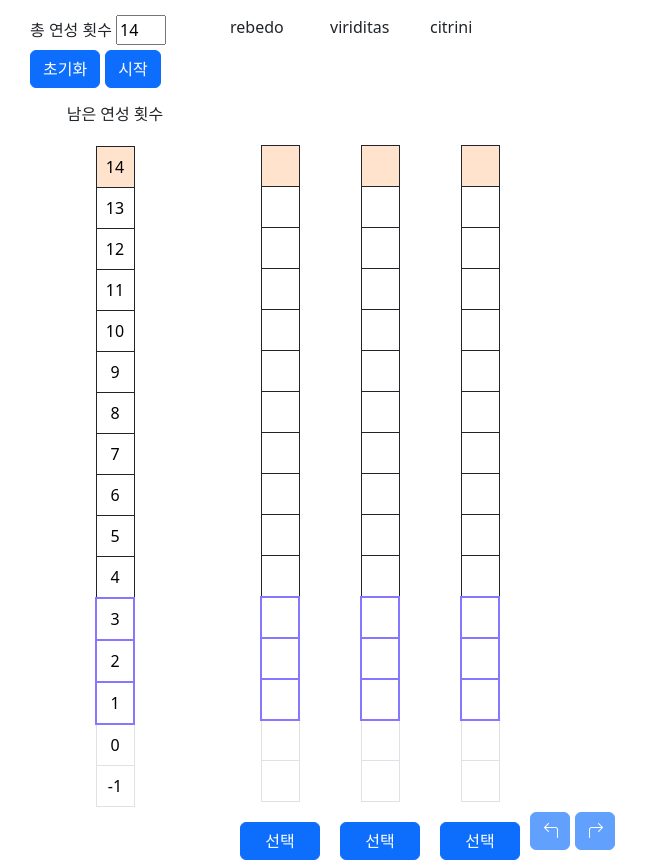
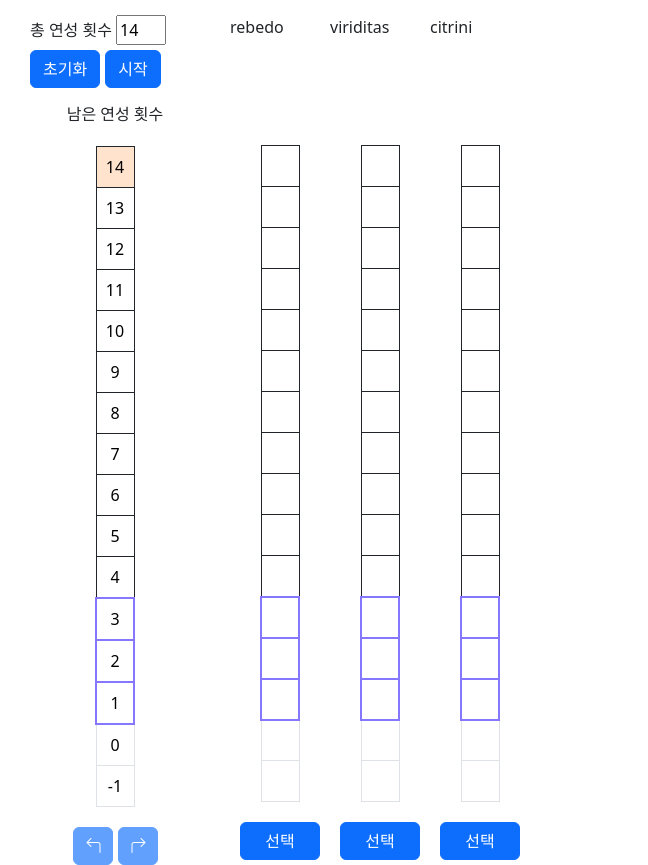
Before and after one commit to JeongHoK/elixir-front, a Vue app: page / in a window 1280 px wide. Shown: the whole page, without its empty margins (0-648 px from the left). Built offline with nearby package versions, Linux system fonts and the light colour scheme.

Commit message:
Fix: undo, redo시 질서, 혼돈 색 변경되는 문제 수정, 연성 횟수 바뀌었을 때 undo, redo 위치 수정

```diff
--- a/src/views/Elixir.vue
+++ b/src/views/Elixir.vue
@@ -21,6 +21,8 @@
                         </tr>
                     </tbody>
                 </table>
+                <button type="button" class="btn btn-primary" style="width: 40px; margin-right: 5px;" @click="undoClicked()" v-bind:disabled="isUndoButtonDisabled"><i class="bi bi-arrow-90deg-left"></i></button>
+                <button type="button" class="btn btn-primary" style="width: 40px;" @click="redoClicked()" v-bind:disabled="isRedoButtonDisabled"><i class="bi bi-arrow-90deg-right"></i></button>
             </div>
         </div>
 
@@ -29,9 +31,9 @@
             <table class="table table-bordered table-custom">
                 <tbody>
                     <tr v-for="(i, index) in elixirDto.wisePersons.rebedo" v-bind:key="index">
-                        <td :class="{'bg-order-custom' : i === 3 && elixirDto.selectWisePerson === 'rebedo'
+                        <td :class="{'bg-order-custom' : i === 3 && elixirDto.selectWisePerson === 'rebedo' && elixirDto.ductilityCount < index
                         , 'bg-chaos-custom' : i === 6 && elixirDto.selectWisePerson !== 'rebedo'
-                        , 'bg-custom' : index === elixirDto.ductilityCount
+                        , 'bg-custom' : index === elixirDto.ductilityCount && elixirDto.selectWisePerson === 'rebedo'
                         , 'border-ductility-custom' : list.length - 5  > index
                         , 'border-seal-ductility-custom' : list.length - 5 <= index && list.length - 2 > index}">{{ i }}</td>
                     </tr>
@@ -47,9 +49,9 @@
             <table class="table table-bordered table-custom">
                 <tbody>
                     <tr v-for="(i, index) in elixirDto.wisePersons.viriditas" v-bind:key="index">
-                        <td :class="{'bg-order-custom' : i === 3 && elixirDto.selectWisePerson === 'viriditas'
+                        <td :class="{'bg-order-custom' : i === 3 && elixirDto.selectWisePerson === 'viriditas' && elixirDto.ductilityCount < index
                         , 'bg-chaos-custom' : i === 6 && elixirDto.selectWisePerson !== 'viriditas'
-                        , 'bg-custom' : index === elixirDto.ductilityCount
+                        , 'bg-custom' : index === elixirDto.ductilityCount && elixirDto.selectWisePerson === 'viriditas'
                         , 'border-ductility-custom' : list.length - 5  > index
                         , 'border-seal-ductility-custom' : list.length - 5 <= index && list.length - 2 > index}">{{ i }}</td>
                     </tr>
@@ -65,9 +67,9 @@
             <table class="table table-bordered table-custom">
                 <tbody>
                     <tr v-for="(i, index) in elixirDto.wisePersons.citrini" v-bind:key="index">
-                        <td :class="{'bg-order-custom' : i === 3 && elixirDto.selectWisePerson === 'citrini'
+                        <td :class="{'bg-order-custom' : i === 3 && elixirDto.selectWisePerson === 'citrini' && elixirDto.ductilityCount < index
                          , 'bg-chaos-custom' : i === 6 && elixirDto.selectWisePerson !== 'citrini'
-                         , 'bg-custom' : index === elixirDto.ductilityCount
+                         , 'bg-custom' : index === elixirDto.ductilityCount && elixirDto.selectWisePerson === 'citrini'
                         , 'border-ductility-custom' : list.length - 5  > index
                         , 'border-seal-ductility-custom' : list.length - 5 <= index && list.length - 2 > index}">{{ i }}</td>
                     </tr>
@@ -76,11 +78,6 @@
             <div style="text-align: center;">
                 <button type="button" class="btn btn-primary" style="width: 80px;" @click="selectWisePerson('citrini')" v-bind:disabled="isSelectDisabled">선택</button>
             </div>
-        </div>
-
-        <div style="margin-top: 797px;">
-            <button type="button" class="btn btn-primary" style="width: 40px; margin-right: 5px;" @click="undoClicked()" v-bind:disabled="isUndoButtonDisabled"><i class="bi bi-arrow-90deg-left"></i></button>
-            <button type="button" class="btn btn-primary" style="width: 40px;" @click="redoClicked()" v-bind:disabled="isRedoButtonDisabled"><i class="bi bi-arrow-90deg-right"></i></button>
         </div>
 
     </div>
```
